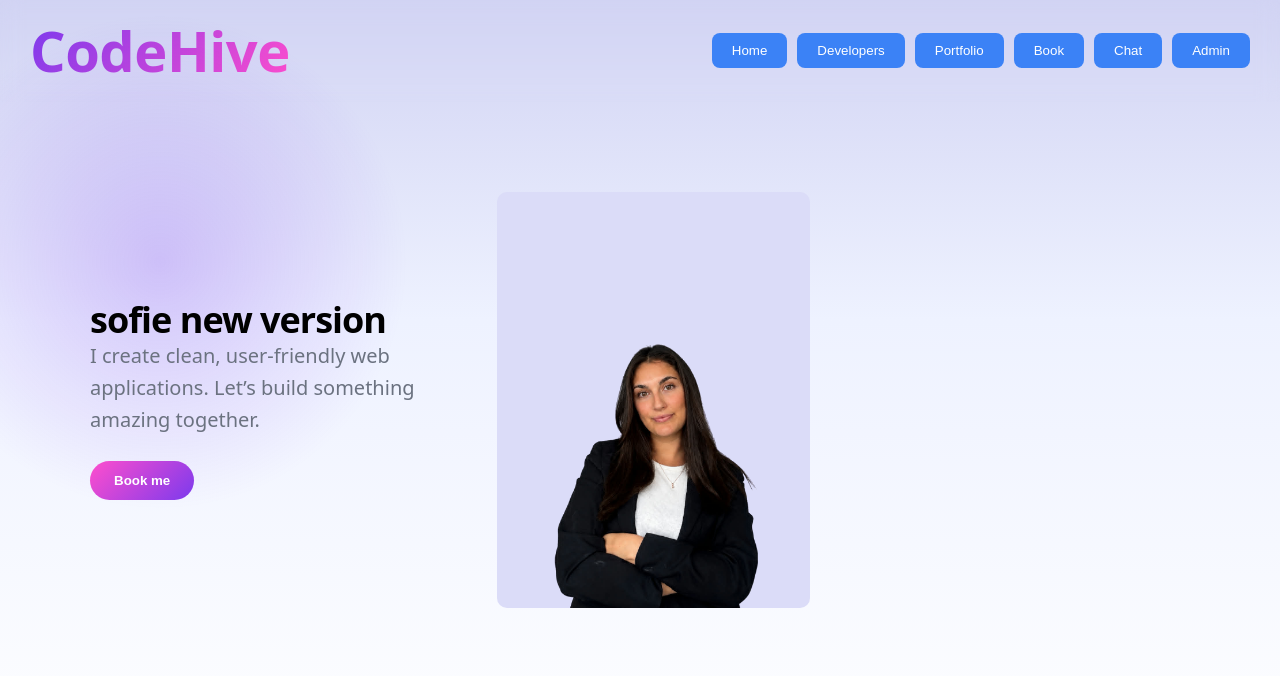
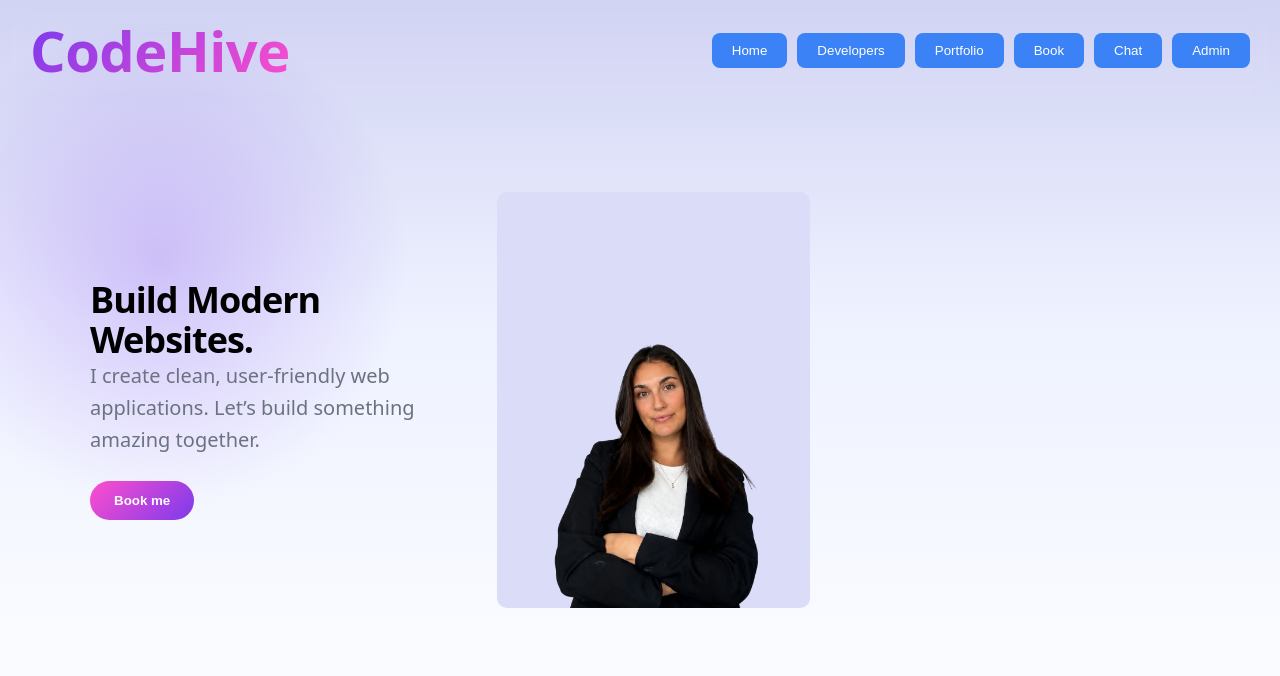
Before and after one commit to Sofiesoderberg1/CodeHive, a website built with Vite: page index.html in a window 1280 px wide. Shown: the top 676 px of the page. Built offline with nearby package versions, Linux system fonts and the light colour scheme; some packages are replaced by stand-ins of ours; no server answers; files whose address does not match are found by name.

Commit message:
update hero title

```diff
--- a/index.html
+++ b/index.html
@@ -35,7 +35,7 @@
     <div class="hero">
 
       <div class="hero-left">
-        <h2 class="hero-title">sofie new version</h2>
+        <h2 class="hero-title">Build Modern Websites.</h2>
 
         <p class="hero-text">
           I create clean, user-friendly web applications.
```
